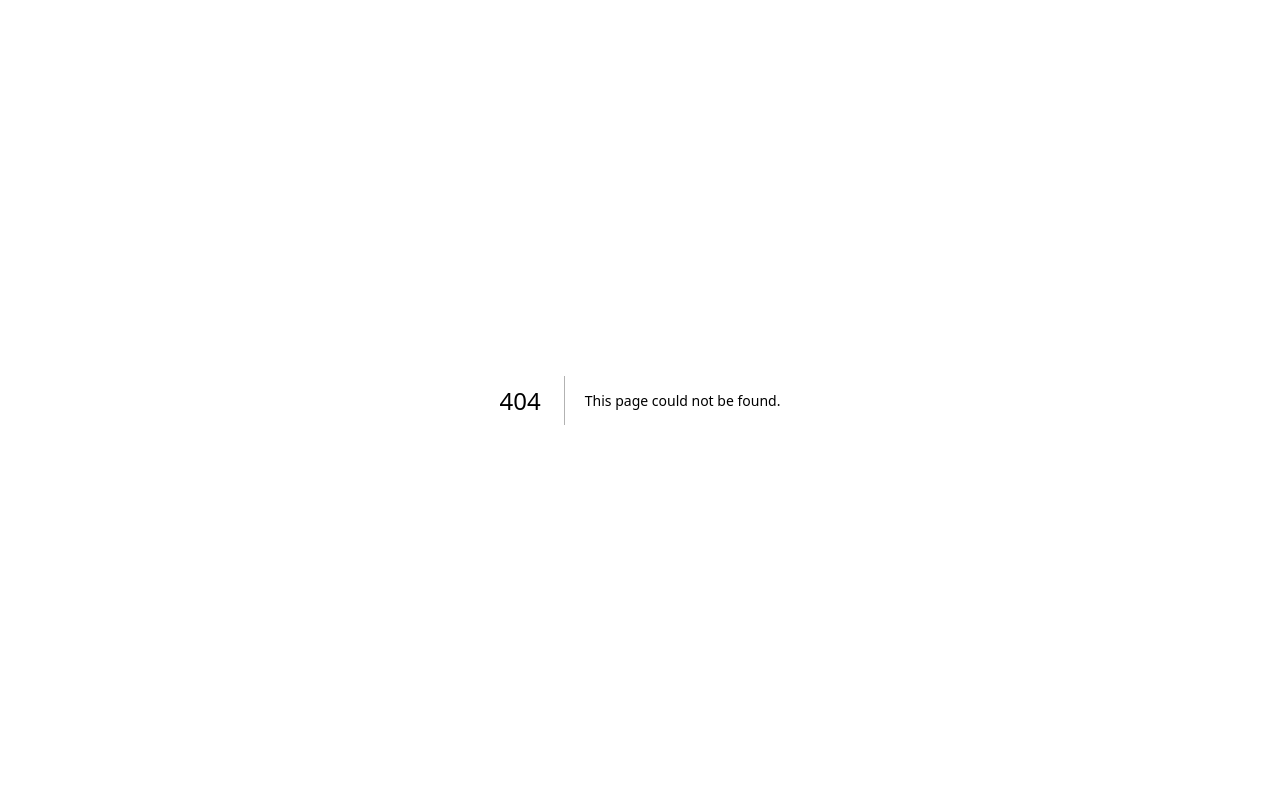
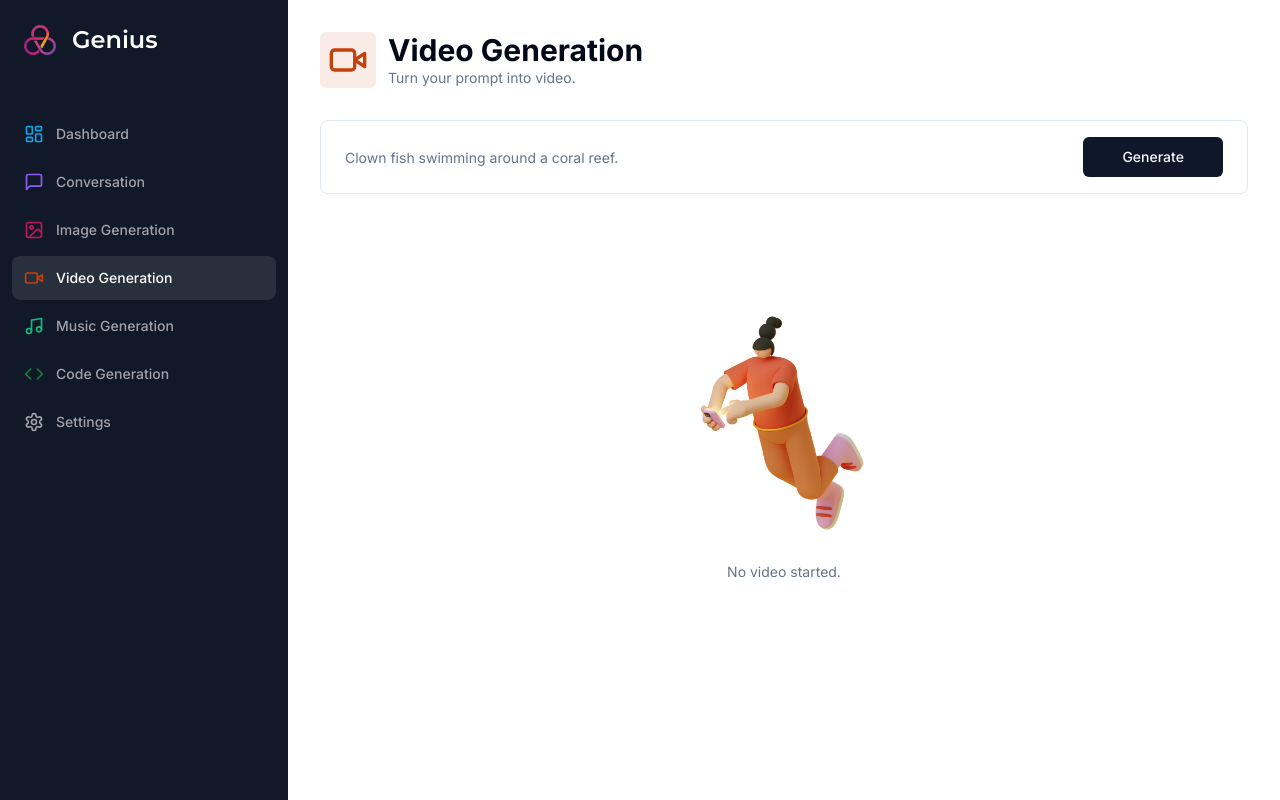
Before and after one commit to nnktz/ai-saas, a Next.js app: page /video in a window 1280 px wide. Before the commit this address had no page. Built offline with nearby package versions, Linux system fonts and the light colour scheme.

Commit message:
Video generation using Replicate

```diff
--- /dev/null
+++ b/app/(dashboard)/(routes)/video/constanst.ts
@@ -0,0 +1,7 @@
+import * as z from 'zod';
+
+export const formSchema = z.object({
+  prompt: z.string().min(1, {
+    message: 'Video prompt is required',
+  }),
+});
--- /dev/null
+++ b/app/(dashboard)/(routes)/video/page.tsx
@@ -0,0 +1,109 @@
+'use client';
+
+import * as z from 'zod';
+import axios from 'axios';
+import { VideoIcon } from 'lucide-react';
+import { useForm } from 'react-hook-form';
+import { zodResolver } from '@hookform/resolvers/zod';
+import { useRouter } from 'next/navigation';
+import { useState } from 'react';
+
+import { formSchema } from './constanst';
+
+import Heading from '@/components/heading';
+import Empty from '@/components/empty';
+import Loader from '@/components/loader';
+import { Form, FormControl, FormField, FormItem } from '@/components/ui/form';
+import { Input } from '@/components/ui/input';
+import { Button } from '@/components/ui/button';
+
+const VideoPage = () => {
+  const router = useRouter();
+  const [video, setVideo] = useState<string>();
+
+  const form = useForm<z.infer<typeof formSchema>>({
+    resolver: zodResolver(formSchema),
+    defaultValues: {
+      prompt: '',
+    },
+  });
+
+  const isLoading = form.formState.isSubmitting;
+
+  const onSubmit = async (values: z.infer<typeof formSchema>) => {
+    try {
+      setVideo(undefined);
+
+      const res = await axios.post('/api/video', values);
+
+      setVideo(res.data[0]);
+      form.reset();
+    } catch (error: any) {
+      console.log(error);
+    } finally {
+      router.refresh();
+    }
+  };
+
+  return (
+    <div>
+      <Heading
+        title='Video Generation'
+        description='Turn your prompt into video.'
+        icon={VideoIcon}
+        iconColor='text-orange-700'
+        bgColor='bg-orange-700/10'
+      />
+
+      <div className='px-4 lg:px-8'>
+        <Form {...form}>
+          <form
+            action=''
+            onSubmit={form.handleSubmit(onSubmit)}
+            className='rounded-lg border w-full p-4 px-3 md:px-6 focus-within:shadow-sm grid grid-cols-12 gap-2'>
+            <FormField
+              name='prompt'
+              render={({ field }) => (
+                <FormItem className='col-span-12 lg:col-span-10'>
+                  <FormControl className='m-0 p-0'>
+                    <Input
+                      className='border-0 outline-none focus-visible:ring-0 focus-visible:ring-transparent'
+                      disabled={isLoading}
+                      autoComplete='off'
+                      placeholder='Clown fish swimming around a coral reef.'
+                      {...field}
+                    />
+                  </FormControl>
+                </FormItem>
+              )}
+            />
+
+            <Button
+              className='col-span-12 lg:col-span-2 w-full'
+              disabled={isLoading}>
+              Generate
+            </Button>
+          </form>
+        </Form>
+
+        {isLoading && (
+          <div className='p-8 rounded-lg w-full flex items-center justify-center bg-muted'>
+            <Loader />
+          </div>
+        )}
+
+        {!video && !isLoading && <Empty label='No video started.' />}
+
+        {video && (
+          <video
+            controls
+            className='w-full mt-8 aspect-video rounded-lg border bg-black'>
+            <source src={video} />
+          </video>
+        )}
+      </div>
+    </div>
+  );
+};
+
+export default VideoPage;
--- /dev/null
+++ b/app/api/video/route.ts
@@ -0,0 +1,37 @@
+import Replicate from 'replicate';
+import { auth } from '@clerk/nextjs';
+import { NextResponse } from 'next/server';
+
+const replicate = new Replicate({
+  auth: process.env.REPLICATE_API_TOKEN!,
+});
+
+export async function POST(req: Request) {
+  try {
+    const { userId } = auth();
+    const body = await req.json();
+    const { prompt } = body;
+
+    if (!userId) {
+      return new NextResponse('Unauthorized', { status: 401 });
+    }
+
+    if (!prompt) {
+      return new NextResponse('Prompt is required', { status: 400 });
+    }
+
+    const res = await replicate.run(
+      'anotherjesse/zeroscope-v2-xl:9f747673945c62801b13b84701c783929c0ee784e4748ec062204894dda1a351',
+      {
+        input: {
+          prompt,
+        },
+      }
+    );
+
+    return NextResponse.json(res);
+  } catch (error) {
+    console.log('[VIDEO_ERROR]', error);
+    return new NextResponse('Internal Error', { status: 500 });
+  }
+}
```
